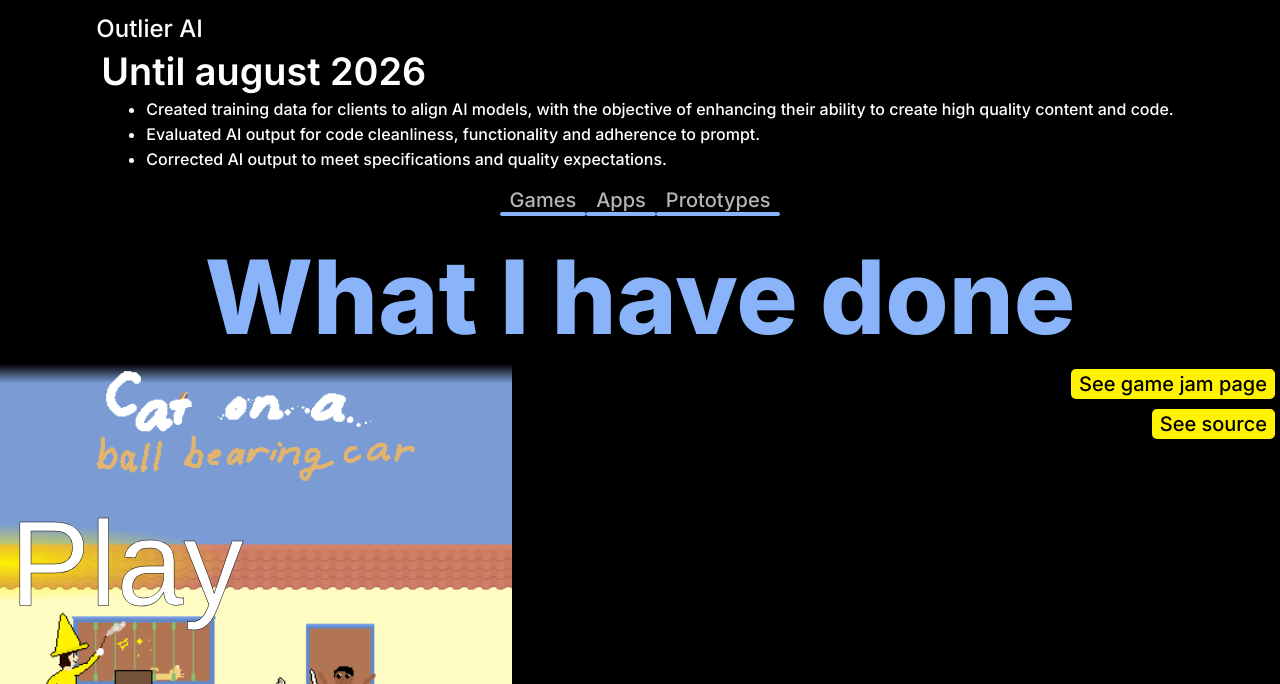
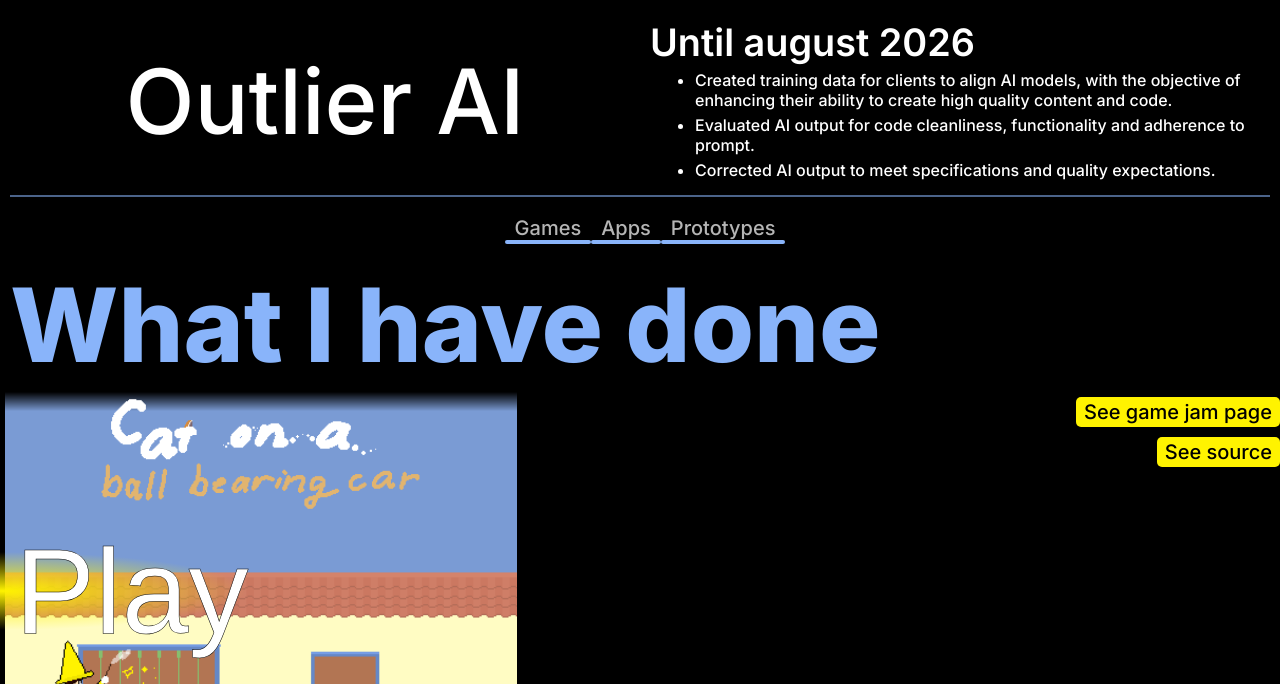
Before and after one commit to AndresDavidCalderon/AndresDavidCalderon.github.io, an Astro site: page / in a window 1280 px wide. Shown: the part 856-1540 px from the top of the page. Built offline with nearby package versions, Linux system fonts and the light colour scheme; Astro itself is replaced by a stand-in of ours; a web font is replaced by a local one.

Commit message:
separator

```diff
--- a/src/pages/index.astro
+++ b/src/pages/index.astro
@@ -72,8 +72,10 @@ import WhatsappBubble from "@components/WhatsappBubble.astro";
 			<h1>Work experience</h1>
 			<section id="work">
 				<div class="work-entry">
-					<h2>Outlier AI</h2>
-					<div>
+					<div class="work-entry-title">
+						<h2>Outlier AI</h2>
+					</div>
+					<div class="work-entry-info">
 						<span>Until august 2026</span>
 						<p>
 							<ul>
@@ -88,11 +90,11 @@ import WhatsappBubble from "@components/WhatsappBubble.astro";
 									Corrected AI output to meet specifications and quality expectations.
 								</li>
 							</ul>
-
 						</p>
 					</div>
-
 				</div>
+				<div class="work-separator"></div>
+			</div>
 			</section>
 			<nav class="category_button_holder">
 				<CategoryButton title="Games" goto="#games" />
--- a/src/styles/index.css
+++ b/src/styles/index.css
@@ -1,5 +1,6 @@
 :root {
   --main-accent-color: #89b4fa;
+  --tame-color: #4B638A;
 }
 
 .material-symbols-outlined {
@@ -189,3 +190,29 @@ button {
   color: white;
 
 }
+
+.work-entry{
+  position: relative;
+  display: flex;
+  flex-direction: row;
+  flex-basis:0;
+  align-items:stretch;
+}
+
+.work-entry-title{
+  display: flex;
+  flex-direction: column;
+  justify-content: center;
+  align-items: center;
+  flex:1;
+  font-size: calc(var(--item-font-size) * 3);
+}
+
+.work-entry-info{
+  flex:1;
+}
+
+.work-separator{
+  height:2px;
+  background-color: var(--tame-color);
+}
```
